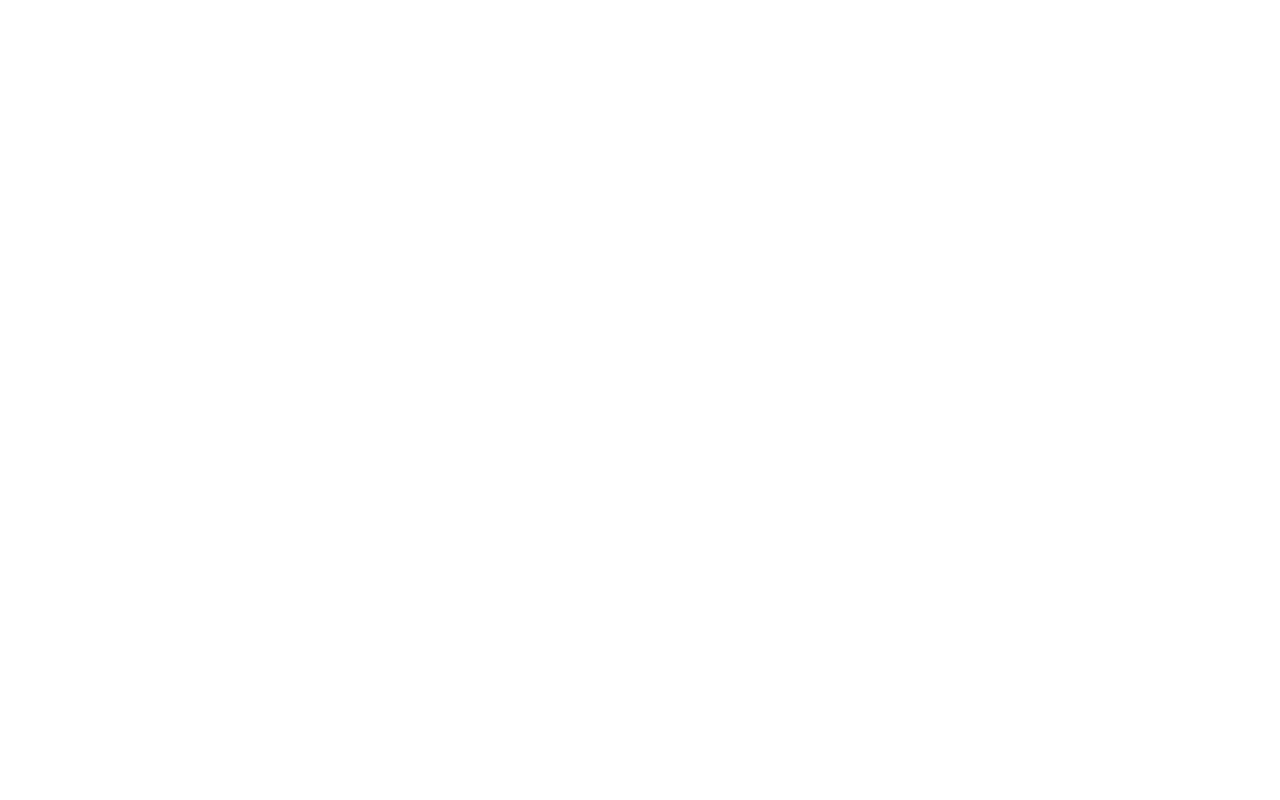
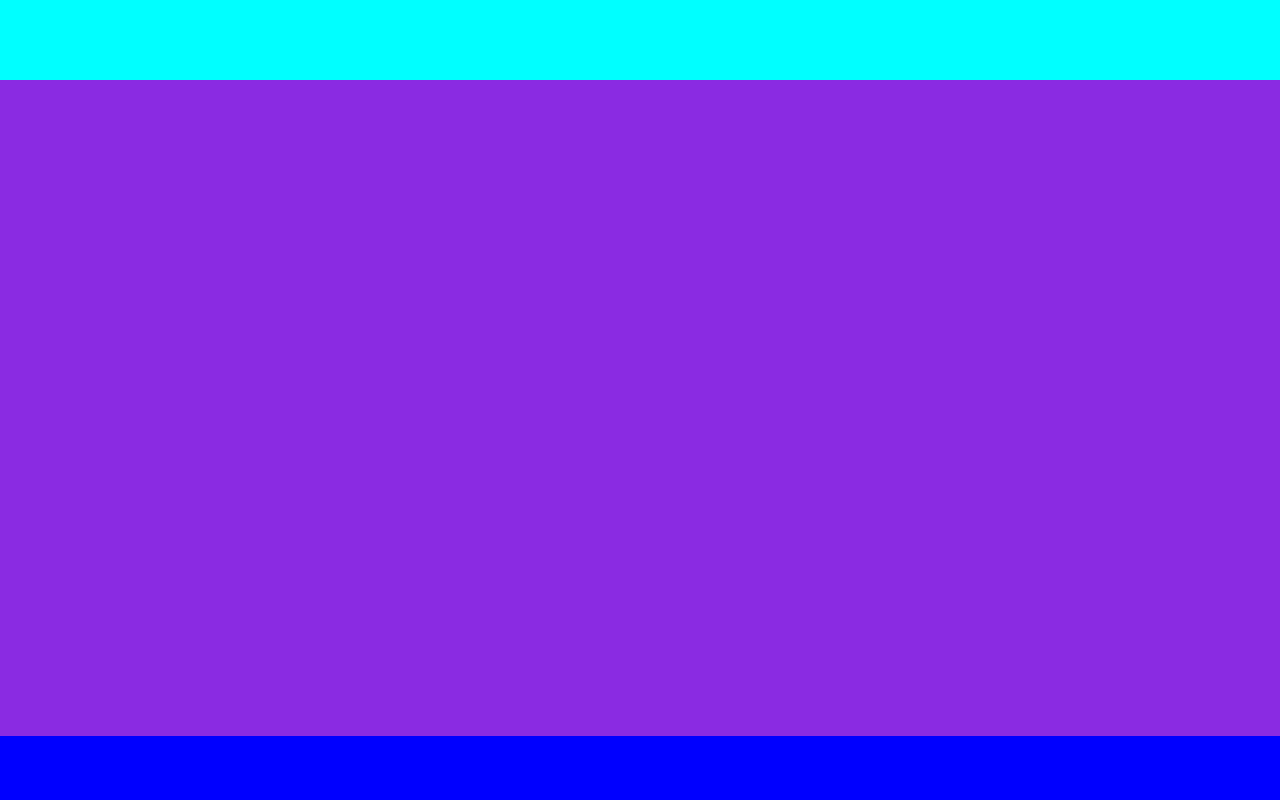
Before and after one commit to Ana-Clara-Lobo-Silveira/projeto-desenvolvimento-html-css, a website: page index.html in a window 1280 px wide. Drawn offline with Linux system fonts and the light colour scheme.

Commit message:
ADD: Classes base para o projeto (reset, header, main e footer). ADD: Pasta "assets/img".

```diff
--- a/index.html
+++ b/index.html
@@ -4,9 +4,11 @@
     <meta charset="UTF-8">
     <meta name="viewport" content="width=device-width, initial-scale=1.0">
     <link rel="stylesheet" href="./src/style.css">
-    <title>Document</title>
+    <title>System Of A Down - Project-Page</title>
 </head>
 <body>
-
+    <header class="header"></header>
+    <main class="main"></main>
+    <footer class="footer"></footer>
 </body>
 </html>
--- a/src/style.css
+++ b/src/style.css
@@ -0,0 +1,25 @@
+*{
+    margin: 0;
+    padding: 0;
+    box-sizing: border-box;
+    list-style: none;
+    text-decoration: none;
+}
+
+.header{
+    height: 10vh;
+    width: 100%;
+    background-color: aqua;
+}
+
+.main{
+    width: 100%;
+    height: 82vh;
+    background-color: blueviolet;
+}
+
+.footer{
+    width: 100%;
+    height: 8vh;
+    background-color: blue;
+}
```
